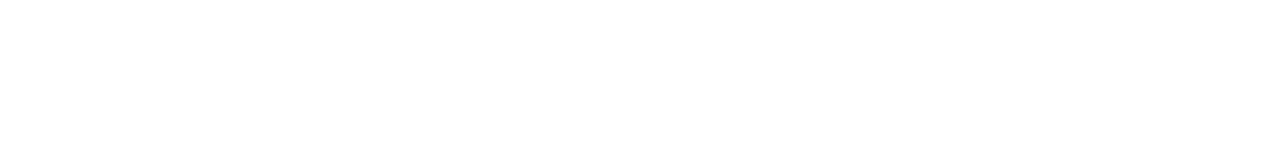
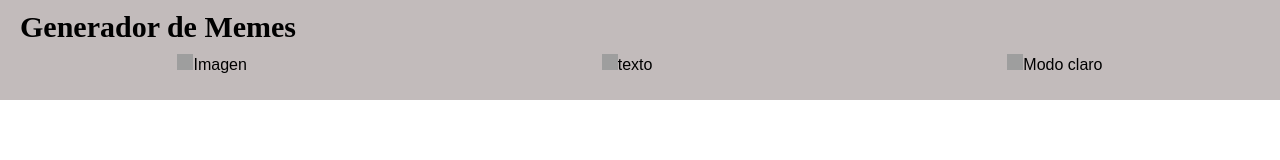
Before and after one commit to BeatrizAmarilla/generadorDeMemes, a plain HTML site: page index.html in a window 1280 px wide. Drawn offline with Linux system fonts and the light colour scheme; grey boxes are pictures that could not be loaded.

Commit message:
realizo header y css de header

```diff
--- a/index.html
+++ b/index.html
@@ -1,11 +1,20 @@
 <!DOCTYPE html>
-<html lang="en">
+<html lang="es">
 <head>
     <meta charset="UTF-8">
     <meta name="viewport" content="width=device-width, initial-scale=1.0">
-    <title>Document</title>
+    <title>Generador de Memes</title>
+    <link rel="stylesheet" href="./style.css"/>
 </head>
 <body>
-
+    <header class="header">
+        <h1 class="header_titulo">Generador de Memes</h1>
+        <div class="header_button">
+            <button class="header__boton"><img width="16" height="16" src="https://img.icons8.com/tiny-glyph/16/image.png" alt="image"/>Imagen</button>
+            <button class="header__boton"><img width="16" height="16" src="https://img.icons8.com/tiny-glyph/16/xbox-a.png" alt="xbox-a"/>texto</button>
+            <button class="header__boton"><img width="16" height="16" src="https://img.icons8.com/sf-ultralight-filled/16/light.png" alt="light"/>Modo claro</button>
+            <!-- <button>Modo oscuro</button> -->
+        </div>
+    </header>
 </body>
 </html>
--- /dev/null
+++ b/style.css
@@ -0,0 +1,34 @@
+@media screen and (min-width: 320px) {
+    * {
+      margin: 0;
+      padding: 0;
+      box-sizing: border-box;
+    }
+  }
+
+  .header{
+    width: 100%;
+    height: 100px;
+    background-color: rgb(194, 187, 187);
+
+  }
+
+  .header_titulo{
+    font-size: 30px;
+    margin-left: 20px;
+    padding-top: 10px;
+    margin-bottom: 10px;
+  }
+
+  .header_button{
+    font-size: 30px;
+    display: flex;
+    justify-content: space-around;
+
+  }
+
+  .header__boton{
+    border:transparent;
+    background-color: transparent;
+    font-size: 1rem;
+  }
```
